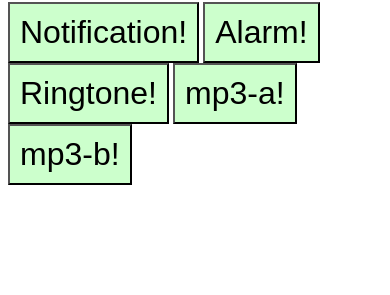
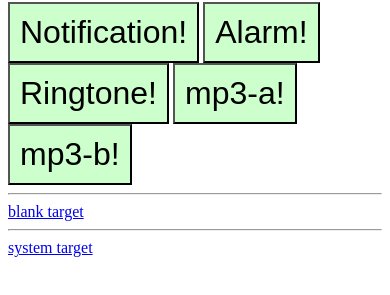
Before and after one commit to kdmon/phonegaptest, a plain HTML site: page index.html in a window 390 px wide. Shown: the part 101-396 px from the top of the page. Drawn offline with nearby package versions, Linux system fonts and the light colour scheme; some packages are replaced by stand-ins of ours.

Commit message:
more inappbrowser tests

```diff
--- a/index.html
+++ b/index.html
@@ -59,6 +59,11 @@
     <button style="font-size: 2em; padding: 10px; background: #cfc;" onclick="javascript: msg('mp3a', 'mp3 msg', '/gaudio.mp3');">mp3-a!</button>
     <button style="font-size: 2em; padding: 10px; background: #cfc;" onclick="javascript: msg('mp3b', 'mp3 msg', '/www/gaudio.mp3');">mp3-b!</button>
 
+    <hr>
+    <a href="http://it4se.com/upload/webrtc.html" target="_blank">blank target</a>
+    <hr>
+    <a href="http://it4se.com/upload/webrtc.html" target="_system">system target</a>
+
   </body>
 
 </html>
```
